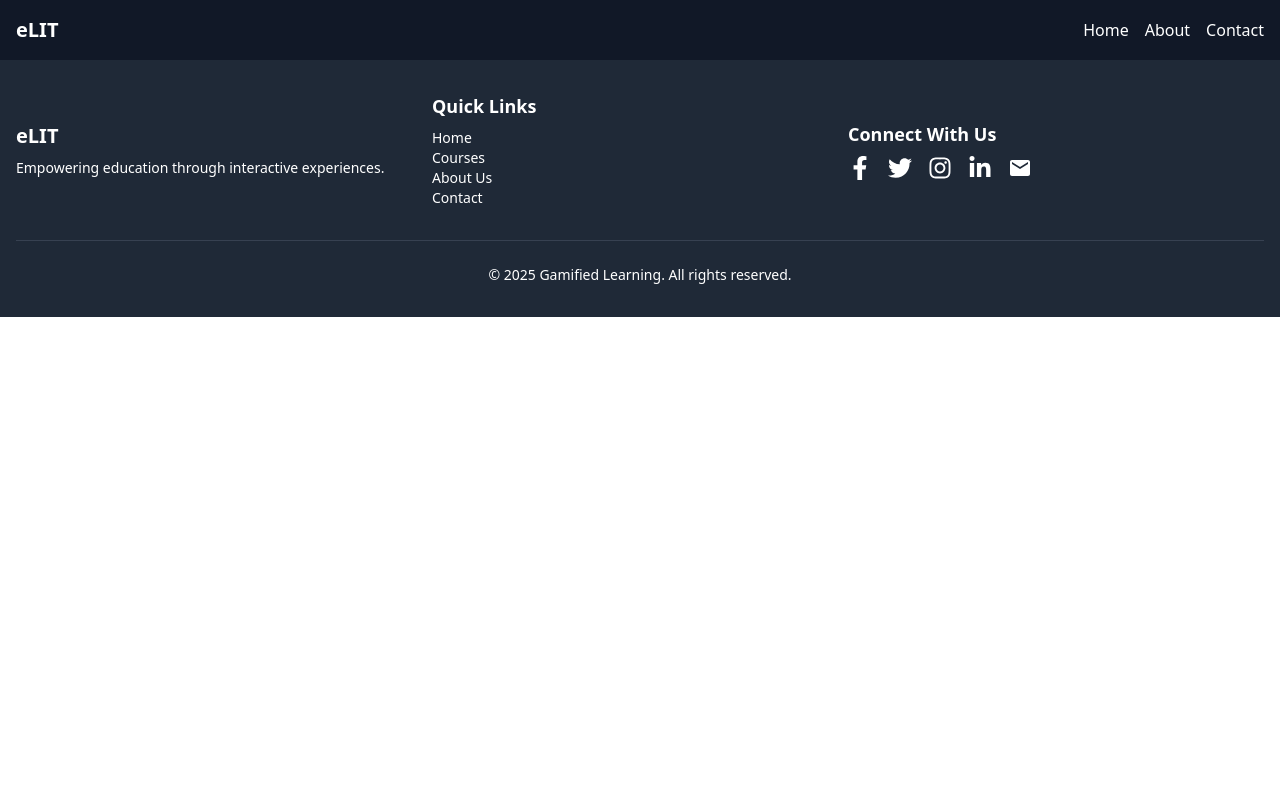
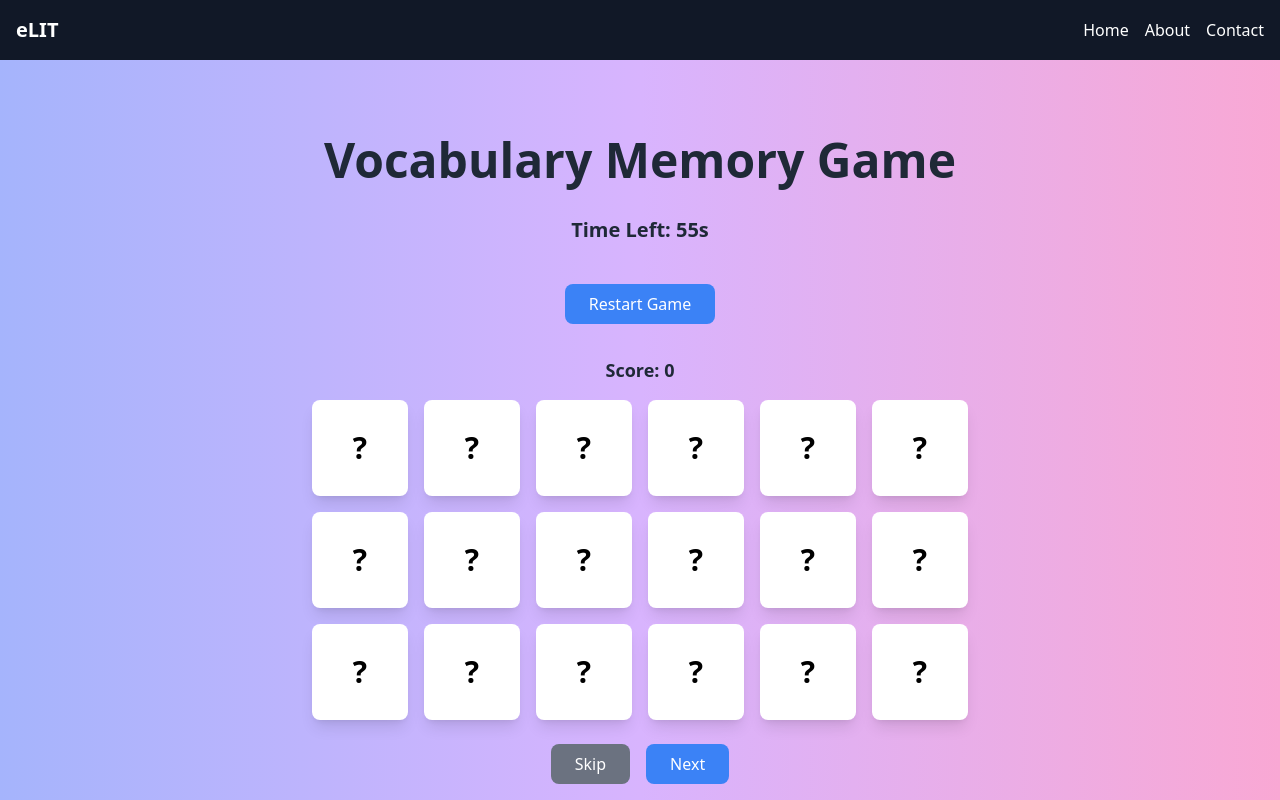
Before and after one commit to PotatoCodder/Gamified-Learning_Webesite, a React (Vite) app: page /memory in a window 1280 px wide. Shown: the top 800 px of the page. Built offline with nearby package versions, Linux system fonts and the light colour scheme.

Commit message:
nag add ng some bugs haha

```diff
--- a/src/App.jsx
+++ b/src/App.jsx
@@ -26,11 +26,11 @@ const AppContent = () => {
       <Routes>
         <Route path="/" element={<ImageBoxes />} />
         <Route path="/wordle" element={<Wordle />} />
-        <Route path="/memory-game" element={<VocabularyMemoryGame />} />
+        <Route path="/memory" element={<VocabularyMemoryGame />} />
         <Route path="/vocab-quiz" element={<VocabularyQuiz />} />
         <Route path="/next-passage" element={<NextPassage />} />
         <Route path='/speech-recognition' element={<SpeechRecognition />} />
-        <Route path='guess-picture' element={<GuessThePicture />} />
+        <Route path='/guess-picture' element={<GuessThePicture />} />
         <Route path='/four-pics-one-word' element={<FourpicsOneword />} />
       </Routes>
       <Footer />
--- a/src/components/GuessThePicture.jsx
+++ b/src/components/GuessThePicture.jsx
@@ -88,13 +88,13 @@ const GuessThePicture = () => {
       </div>
       {result && <p className="mt-4 text-lg font-semibold">{result}</p>}
       {currentGame === games.length - 1 && result.includes("Game Over") && (
-        <Link to="/wordle" className="px-4 py-2 text-white bg-green-500 rounded-lg hover:bg-green-600">Go to Wordle</Link>
+        <Link to="/four-pics-one-word" className="px-4 py-2 text-white bg-green-500 rounded-lg hover:bg-green-600">Go to Wordle</Link>
       )}
       <button
-        onClick={() => navigate("/wordle")}
+        onClick={() => navigate("/four-pics-one-word")}
         className="px-4 py-2 mt-2 text-white bg-red-500 rounded-lg hover:bg-red-600"
       >
-        Skip Quiz
+        Link
       </button>
     </div>
   );
--- a/src/components/VocabularyMemoryGame.jsx
+++ b/src/components/VocabularyMemoryGame.jsx
@@ -1,4 +1,5 @@
 import React, { useState, useEffect } from "react";
+import { Link } from "react-router-dom";
 
 // Vocabulary words (only 9 unique words, repeated to make 18)
 const words = [
@@ -23,16 +24,14 @@ const VocabularyMemoryGame = () => {
   const [flippedCards, setFlippedCards] = useState([]);
   const [matchedCards, setMatchedCards] = useState([]);
   const [popupContent, setPopupContent] = useState(null);
-  const [timer, setTimer] = useState(60); // 60-second timer
+  const [timer, setTimer] = useState(60);
   const [isGameOver, setIsGameOver] = useState(false);
   const [score, setScore] = useState(0);
 
-  // Shuffle cards on game start
   useEffect(() => {
-    setCards(shuffleArray([...words, ...words])); // Duplicate words to get 18 cards
+    setCards(shuffleArray([...words, ...words]));
   }, []);
 
-  // Timer countdown
   useEffect(() => {
     if (timer === 0) {
       setIsGameOver(true);
@@ -54,8 +53,8 @@ const VocabularyMemoryGame = () => {
       const [firstIndex] = flippedCards;
       if (cards[firstIndex].word === cards[index].word && firstIndex !== index) {
         setMatchedCards([...matchedCards, firstIndex, index]);
-        setScore((prevScore) => prevScore + 1); // Increase score on correct match
-        localStorage.setItem('score', score + 1); // Store score in localStorage
+        setScore((prevScore) => prevScore + 1);
+        localStorage.setItem('score', score + 1);
         setPopupContent(cards[index].meaning);
       }
       setTimeout(() => setFlippedCards([]), 1000);
@@ -69,7 +68,7 @@ const VocabularyMemoryGame = () => {
     setTimer(60);
     setIsGameOver(false);
     setPopupContent(null);
-    setScore(0); // Reset score
+    setScore(0);
   };
 
   const tryAgain = () => {
@@ -79,7 +78,7 @@ const VocabularyMemoryGame = () => {
     setTimer(60);
     setIsGameOver(false);
     setPopupContent(null);
-    setScore(0); // Reset score
+    setScore(0);
   };
 
   return (
@@ -92,7 +91,6 @@ const VocabularyMemoryGame = () => {
         {isGameOver && <p className="mt-2 text-red-600">Game Over!</p>}
       </div>
 
-      {/* Display Try Again Button when the game is over */}
       {isGameOver && (
         <button
           onClick={tryAgain}
@@ -102,7 +100,6 @@ const VocabularyMemoryGame = () => {
         </button>
       )}
 
-      {/* Restart button */}
       <button
         onClick={restartGame}
         className="px-6 py-2 mt-4 mb-8 text-white bg-blue-500 rounded-lg hover:bg-blue-600"
@@ -115,7 +112,8 @@ const VocabularyMemoryGame = () => {
         <span className="text-gray-800">Score: {score}</span>
       </div>
 
-      {/* Grid layout for the game cards */}
+      {/* Game Grid */}
+      <div className="relative flex flex-col items-center">
         <div className="grid grid-cols-3 gap-4 sm:grid-cols-4 lg:grid-cols-6 xl:grid-cols-6">
           {cards.map((card, index) => (
             <div
@@ -137,7 +135,28 @@ const VocabularyMemoryGame = () => {
           ))}
         </div>
 
-      {/* Popup content for the meaning of the word */}
+        {/* Skip and Next Buttons - Centered Below Grid */}
+        <div className="flex gap-4 mt-6">
+          <button
+            onClick={restartGame}
+            className="px-6 py-2 text-white bg-gray-500 rounded-lg hover:bg-gray-600"
+          >
+            <Link to="/wordle">
+              Skip
+            </Link>
+          </button>
+          <button
+            onClick={restartGame}
+            className="px-6 py-2 text-white bg-blue-500 rounded-lg hover:bg-blue-600"
+          >
+            <Link to="/wordle">
+              Next
+            </Link>
+          </button>
+        </div>
+      </div>
+
+      {/* Popup for Meaning */}
       {popupContent && (
         <div className="fixed inset-0 flex items-center justify-center bg-black bg-opacity-50">
           <div className="max-w-sm p-6 mx-auto text-center bg-white rounded-lg shadow-lg">
@@ -151,22 +170,6 @@ const VocabularyMemoryGame = () => {
           </div>
         </div>
       )}
-
-      {/* Skip and Next Links (Fixed Position) */}
-      <div className="flex justify-between w-full px-4 mt-4 sm:px-8">
-        <button
-          onClick={restartGame}
-          className="w-full px-6 py-2 text-white bg-gray-500 rounded-lg hover:bg-gray-600 sm:w-auto"
-        >
-          Skip
-        </button>
-        <button
-          onClick={restartGame}
-          className="w-full px-6 py-2 text-white bg-blue-500 rounded-lg hover:bg-blue-600 sm:w-auto"
-        >
-          Next
-        </button>
-      </div>
     </div>
   );
 };
```
Lines whose indentation alone changed are shown as unchanged.
